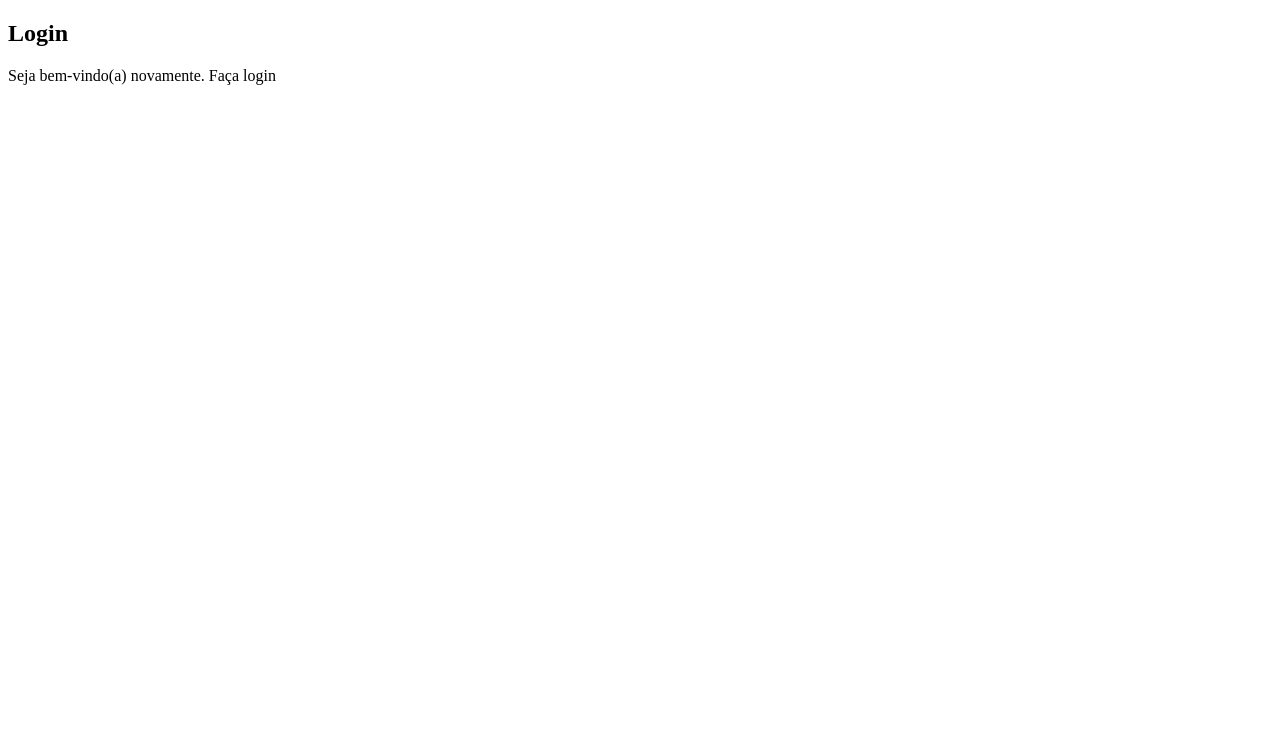
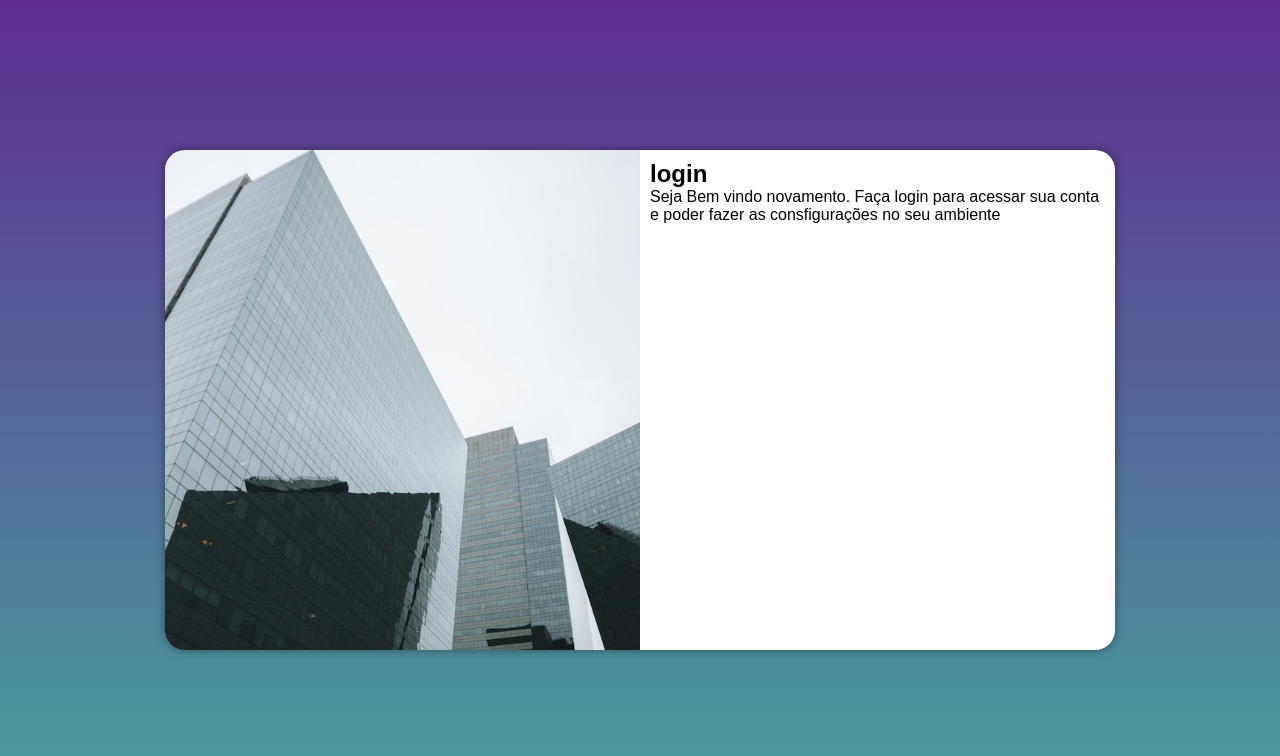
Before and after one commit to ronismicael/projeto-login, a plain HTML site: page index.html in a window 1280 px wide. Drawn offline with nearby package versions, Linux system fonts and the light colour scheme.

Commit message:
media query

```diff
--- /dev/null
+++ b/estilos/media-query.css
@@ -0,0 +1,48 @@
+
+@media screen and (min-width:768px) and (max-width:992px){
+
+    body{
+        background-image: linear-gradient(to top, #49a09d, #5f2c92);
+    }
+
+    section#login{
+        width:80vw ;
+    }
+
+    section#login > div#imagem{
+        float: left;
+        width: 30%;
+        height: 100%;
+    }
+
+    section#login > div#formulario{
+        float: right;
+        width: 70%;
+
+    }
+}
+
+
+@media screen and (min-width:992px) {
+
+    body{
+        background-image: linear-gradient(to top, #49a09d, #5f2c92);
+    }
+
+    section#login{
+        width:950px;
+    }
+
+    section#login > div#imagem{
+        float: left;
+        width: 50%;
+        height: 100%;
+    }
+
+    section#login > div#formulario{
+        float: right;
+        width: 50%;
+
+    }
+
+}
--- /dev/null
+++ b/estilos/style.css
@@ -0,0 +1,50 @@
+@charset "UTF-8";
+
+*{
+    font-family: Arial, Helvetica, sans-serif;
+    margin: 0px;
+    padding: 0px;
+    box-sizing: border-box;
+}
+
+body, html{
+    background-color: #5f2c82;
+    height: 100vh;
+    width: 100vw;
+}
+
+main{
+    position: relative;
+    height: 100vh;
+    width: 100vw;
+}
+section#login{
+    background-color: white;
+    width: 250px;
+    height: 500px;
+    border-radius: 20px;
+    box-shadow:  0px 0px 10px rgba(0, 0, 0, 0.432);
+    overflow: hidden;
+
+    position: absolute;
+    top: 50%;
+    left: 50%;
+    transform: translate(-50%,-50%);
+
+    transition: width .3s, height .3s;
+    transition-timing-function: ease;
+
+}
+
+section#login > div#imagem{
+    background:#5f2c82 url(../imagens/pexels-vinícius-estevão-2896034\ \(1\).jpg) ;
+    background-size: cover;
+    height: 200px;
+    display: block;
+}
+
+section#login > div#formulario{
+    padding: 10px;
+    display: block;
+
+}
--- a/index.html
+++ b/index.html
@@ -4,7 +4,15 @@
     <meta charset="UTF-8">
     <meta http-equiv="X-UA-Compatible" content="IE=edge">
     <meta name="viewport" content="width=device-width, initial-scale=1.0">
-    <link rel="stylesheet" href="style.css">
+    <link rel="stylesheet" href="/estilos/style.css">
+    <link rel="stylesheet" href="/estilos/media-query.css">
+
+    <link rel="stylesheet" href="https://fonts.googleapis.com/css2?family=Material+Symbols+Outlined:opsz,wght,FILL,GRAD@48,400,1,0" />
+
+    <link rel="stylesheet" href="https://fonts.googleapis.com/css2?family=Material+Symbols+Outlined:opsz,wght,FILL,GRAD@48,400,1,0" />
+
+    <link rel="stylesheet" href="https://fonts.googleapis.com/css2?family=Material+Symbols+Outlined:opsz,wght,FILL,GRAD@48,400,1,0" />
+
     <title>Tela de login</title>
 </head>
 <body>
@@ -13,14 +21,14 @@
             <div id="imagem">
 
             </div>
-            <div id="form">
-                <h1>Login</h1>
-
-                <p>Seja bem-vindo(a) novamente. Faça login</p>
+            <div id="formulario">
+                <h1>login</h1>
+                <p>Seja Bem vindo novamento. Faça login para acessar sua conta e poder fazer as consfigurações no seu ambiente</p>
 
                 <form action="login.php" method="post">
 
                 </form>
+
             </div>
         </section>
     </main>
```
Also changed, not shown: imagens/pexels-laura-tancredi-7078502.jpg (added), imagens/pexels-vinícius-estevão-2896034 (1).jpg (added), style.css (deleted).
